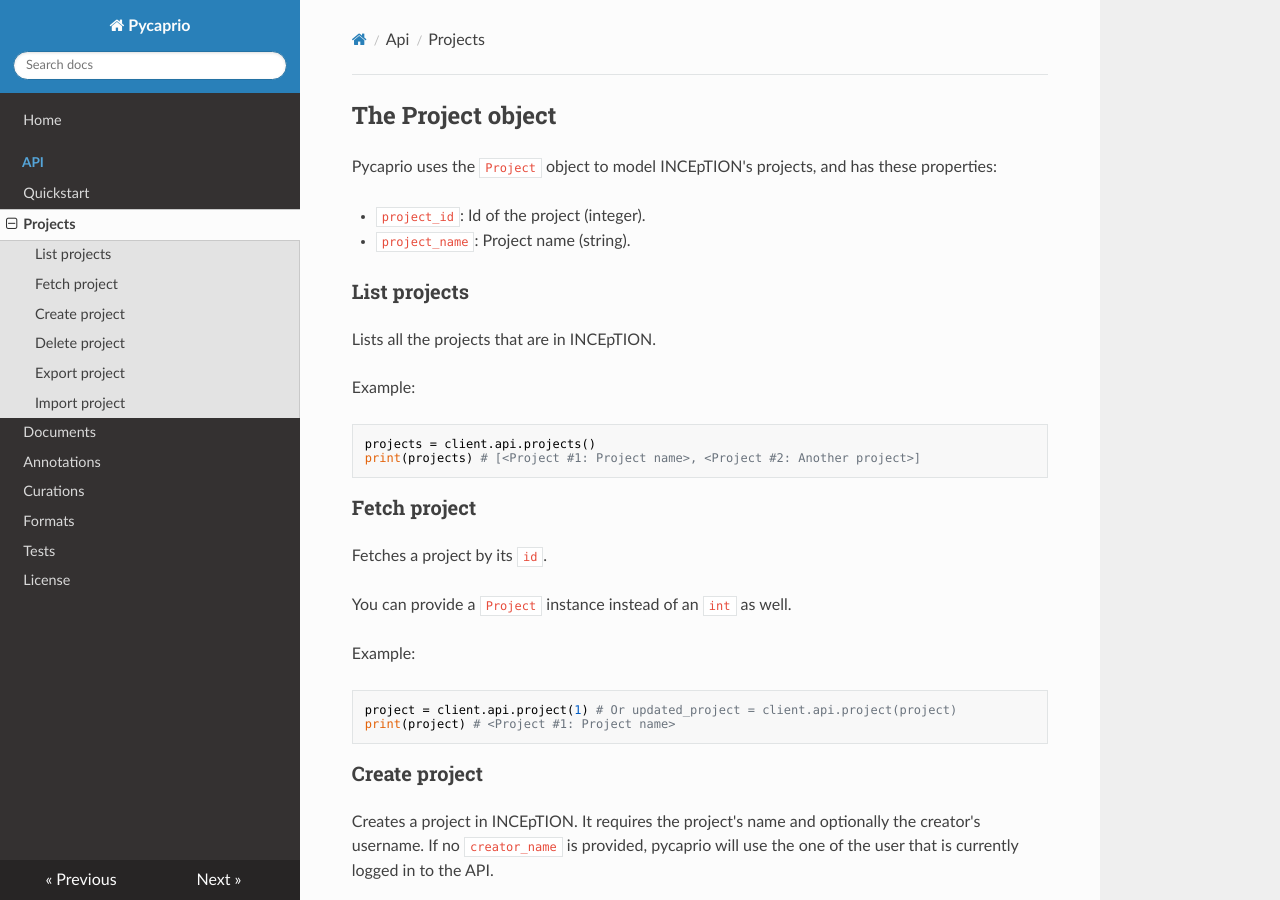
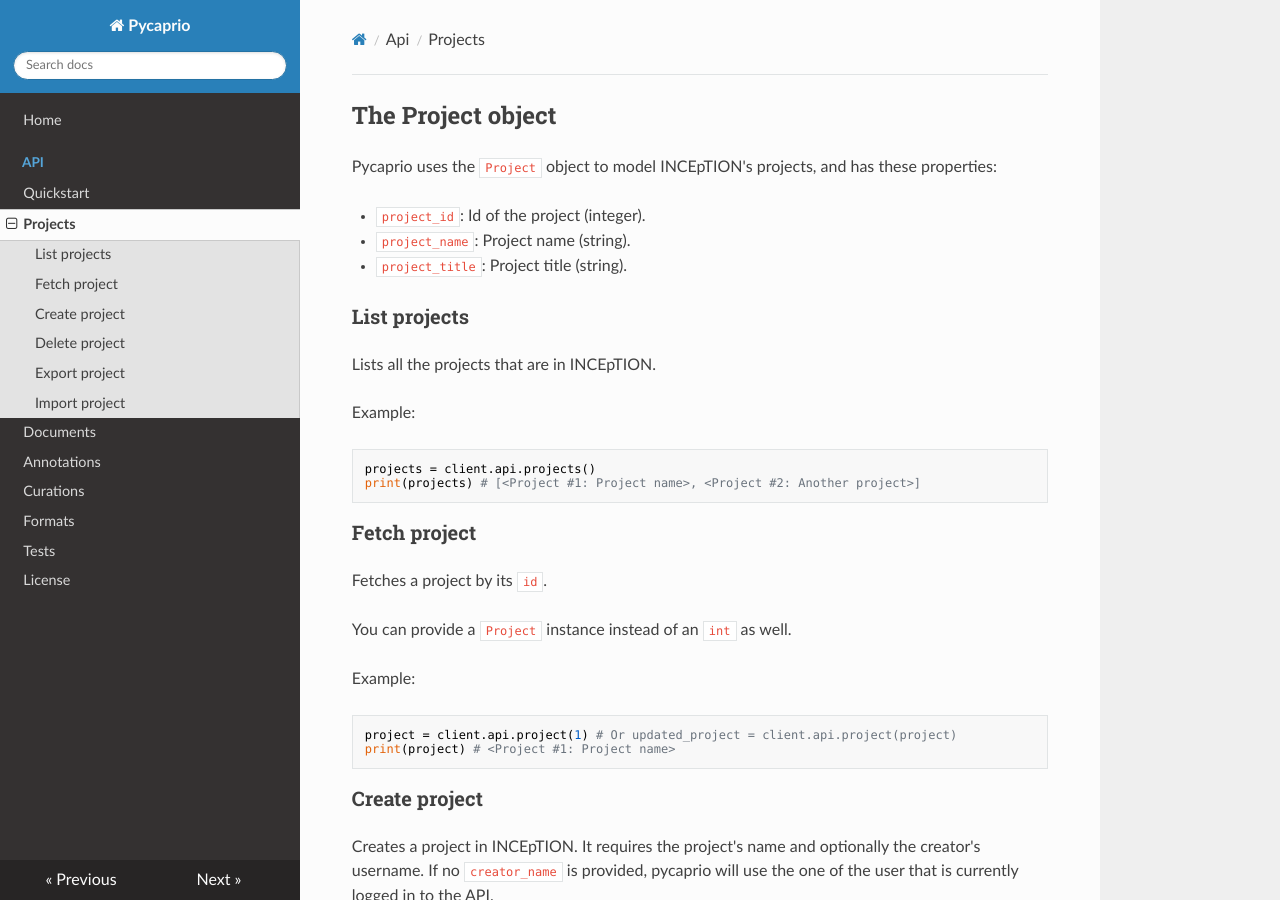
Before and after one commit to inception-project/pycaprio, an MkDocs documentation site: the page built from docs/api/projects.md, in a window 1280 px wide and 900 px high. Built offline with MkDocs 1.6.1, drawn with Linux system fonts in a browser that asks for light colours; nearby versions of some CDN libraries.

Commit message:
add project_title in doc

```diff
--- a/docs/api/projects.md
+++ b/docs/api/projects.md
@@ -4,7 +4,7 @@
 
 * `project_id`: Id of the project (integer).
 * `project_name`: Project name (string).
-
+* `project_title`: Project title (string).
 
 ### List projects
 Lists all the projects that are in INCEpTION.
```
